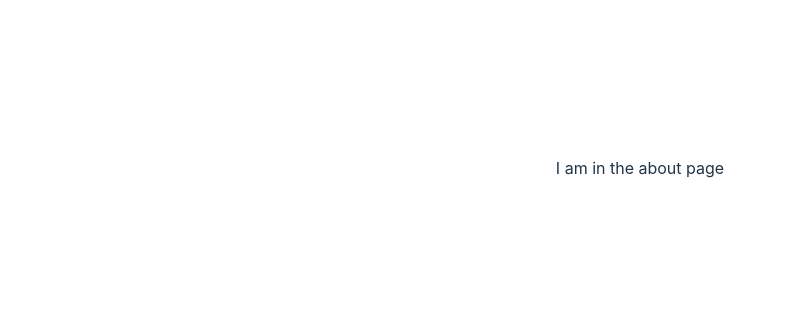
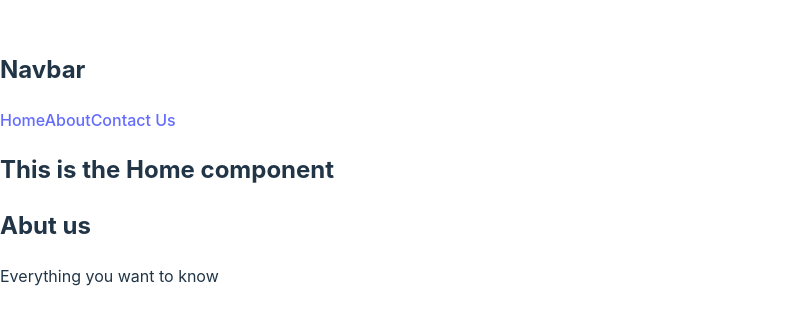
Before and after one commit to jubayer-webdev/ProgrammingHeroWebCourse, a React (Vite) app: page /about in a window 1280 px wide. Shown: the part 232-556 px from the top of the page, without its empty margins (0-786 px from the left). Built offline with nearby package versions, Linux system fonts and the light colour scheme.

Commit message:
45-2 Explain Nested Route Concepts

```diff
--- /dev/null
+++ b/src/components/About/About.jsx
@@ -0,0 +1,10 @@
+const About = () => {
+    return (
+        <div>
+            <h2>Abut us</h2>
+            <p>Everything you want to know</p>
+        </div>
+    );
+};
+
+export default About;
--- /dev/null
+++ b/src/components/Contact/Contact.jsx
@@ -0,0 +1,10 @@
+const Contact = () => {
+    return (
+        <div>
+            <h2>Contact Us</h2>
+            <p>We are one call away!!</p>
+        </div>
+    );
+};
+
+export default Contact;
--- /dev/null
+++ b/src/components/Header/Header.jsx
@@ -0,0 +1,14 @@
+const Header = () => {
+    return (
+        <div>
+            <h2>Navbar</h2>
+            <nav>
+                <a href="/">Home</a>
+                <a href="/about">About</a>
+                <a href="/contact">Contact Us</a>
+            </nav>
+        </div>
+    );
+};
+
+export default Header;
--- /dev/null
+++ b/src/components/Home/Home.jsx
@@ -0,0 +1,15 @@
+import { Outlet } from "react-router-dom";
+import Header from "../Header/Header";
+
+const Home = () => {
+    return (
+        <div>
+            <Header></Header>
+            <h2>This is the Home component</h2>
+            {/* //!Where to show children:[] */}
+            <Outlet></Outlet>
+        </div>
+    );
+};
+
+export default Home;
```
Also changed, not shown: src/main.jsx (+21 -12 lines).
